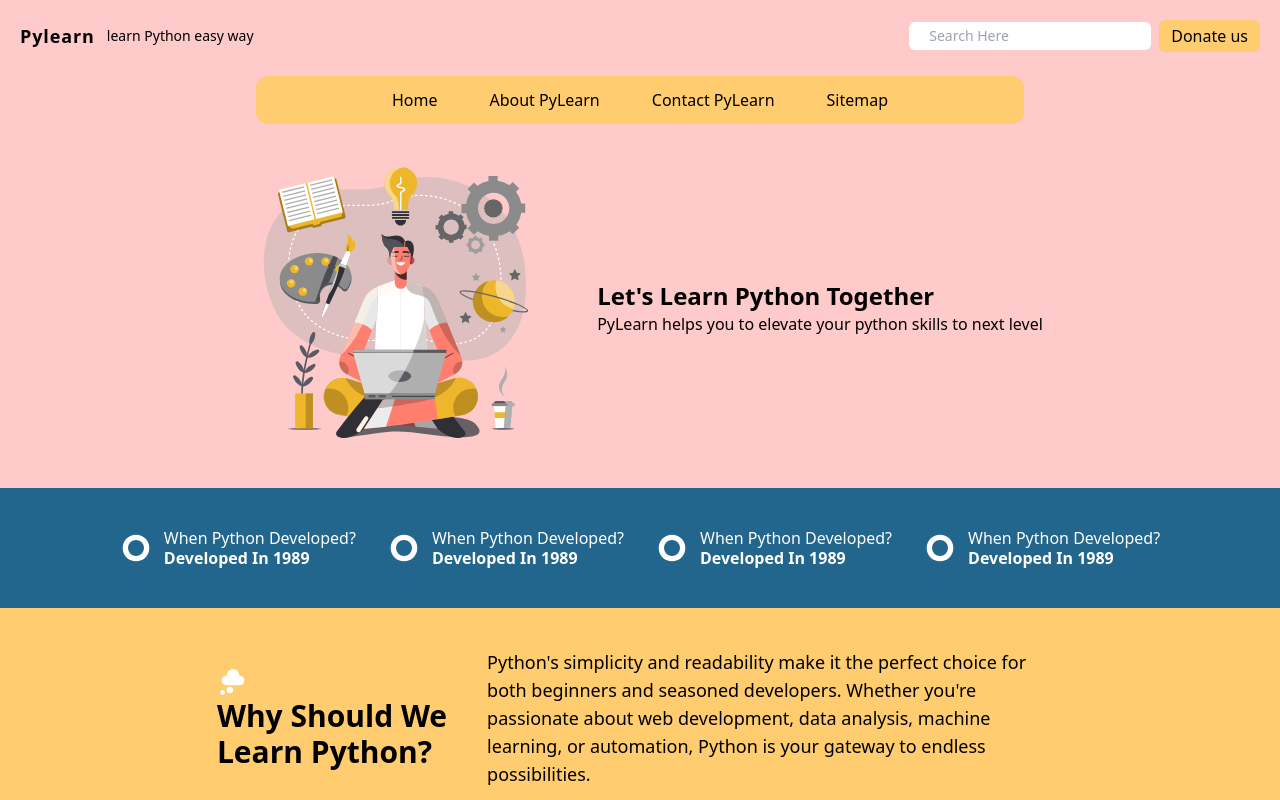
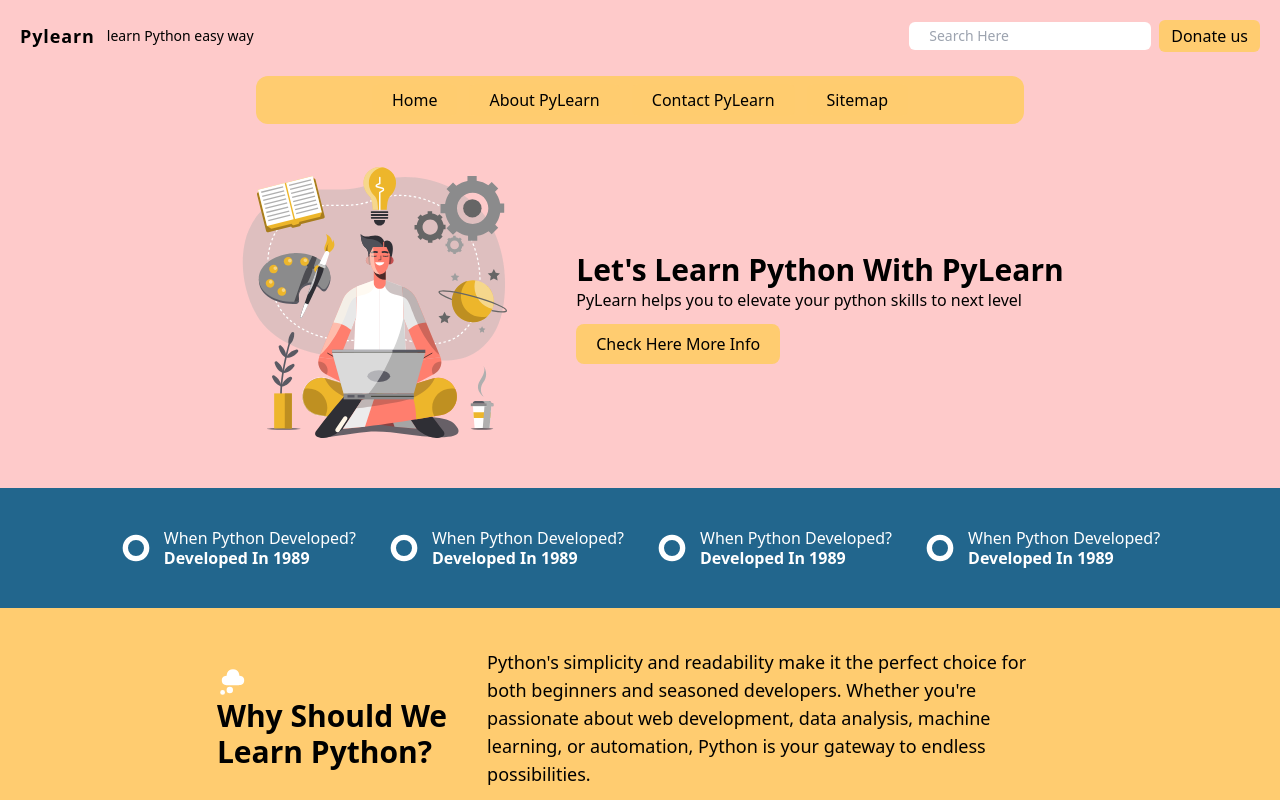
Before and after one commit to mshajid/pylearn-landing-page, a website built with Vite: page index.html in a window 1280 px wide. Shown: the top 800 px of the page. Built offline with nearby package versions, Linux system fonts and the light colour scheme.

Commit message:
Hover effects given to header buttons

```diff
--- a/index.html
+++ b/index.html
@@ -26,7 +26,7 @@
             </div>
             <div>
               <button
-                class="py-1 px-3 bg-[#FFCC70] hover:bg-[#FFCC70]/70 rounded-md"
+                class="py-1 px-3 bg-[#FFCC70] hover:bg-[#FFCC70]/70 rounded-md  hover:bg-[#22668D] hover:text-white"
               >
                 Donate us
               </button>
@@ -67,12 +67,21 @@
             <img src="./public/assets/main hero img.svg" class="w-80 h-auto" />
           </div>
 
-          <div>
-            <h1 class="text-2xl font-bold">Let's Learn Python Together</h1>
-            <span
-              >PyLearn helps you to elevate your python skills to next
-              level</span
-            >
+          <div class="flex flex-col gap-y-3">
+            <div>
+              <h1 class="text-3xl font-bold">
+                Let's Learn Python With PyLearn
+              </h1>
+              <span
+                >PyLearn helps you to elevate your python skills to next
+                level</span
+              >
+            </div>
+            <div>
+              <button title="Start learning today" class="bg-[#FFCC70] px-5 py-2 rounded-lg hover:bg-[#22668D] hover:text-white">
+                Check Here More Info
+              </button>
+            </div>
           </div>
         </div>
       </section>
@@ -452,8 +461,10 @@
           </div>
         </div>
 
-        <div class="border-2 border-gray-600/40 shadow-lg justify-end items-end">
-          <img src="./public/assets/Banner-10.png" class="w-[650px] h-auto"/>
+        <div
+          class="border-2 border-gray-600/40 shadow-lg justify-end items-end"
+        >
+          <img src="./public/assets/Banner-10.png" class="w-[650px] h-auto" />
         </div>
       </div>
 
@@ -627,8 +638,10 @@
           </div>
         </div>
 
-        <div class="border-2 border-gray-600/40 shadow-lg justify-end items-end">
-          <img src="./public/assets/Banner-10.png" class="w-[650px] h-auto"/>
+        <div
+          class="border-2 border-gray-600/40 shadow-lg justify-end items-end"
+        >
+          <img src="./public/assets/Banner-10.png" class="w-[650px] h-auto" />
         </div>
       </div>
 
@@ -802,12 +815,12 @@
           </div>
         </div>
 
-        <div class="border-2 border-gray-600/40 shadow-lg justify-end items-end">
-          <img src="./public/assets/Banner-10.png" class="w-[650px] h-auto"/>
+        <div
+          class="border-2 border-gray-600/40 shadow-lg justify-end items-end"
+        >
+          <img src="./public/assets/Banner-10.png" class="w-[650px] h-auto" />
         </div>
       </div>
-
-
     </section>
   </body>
 </html>
```
